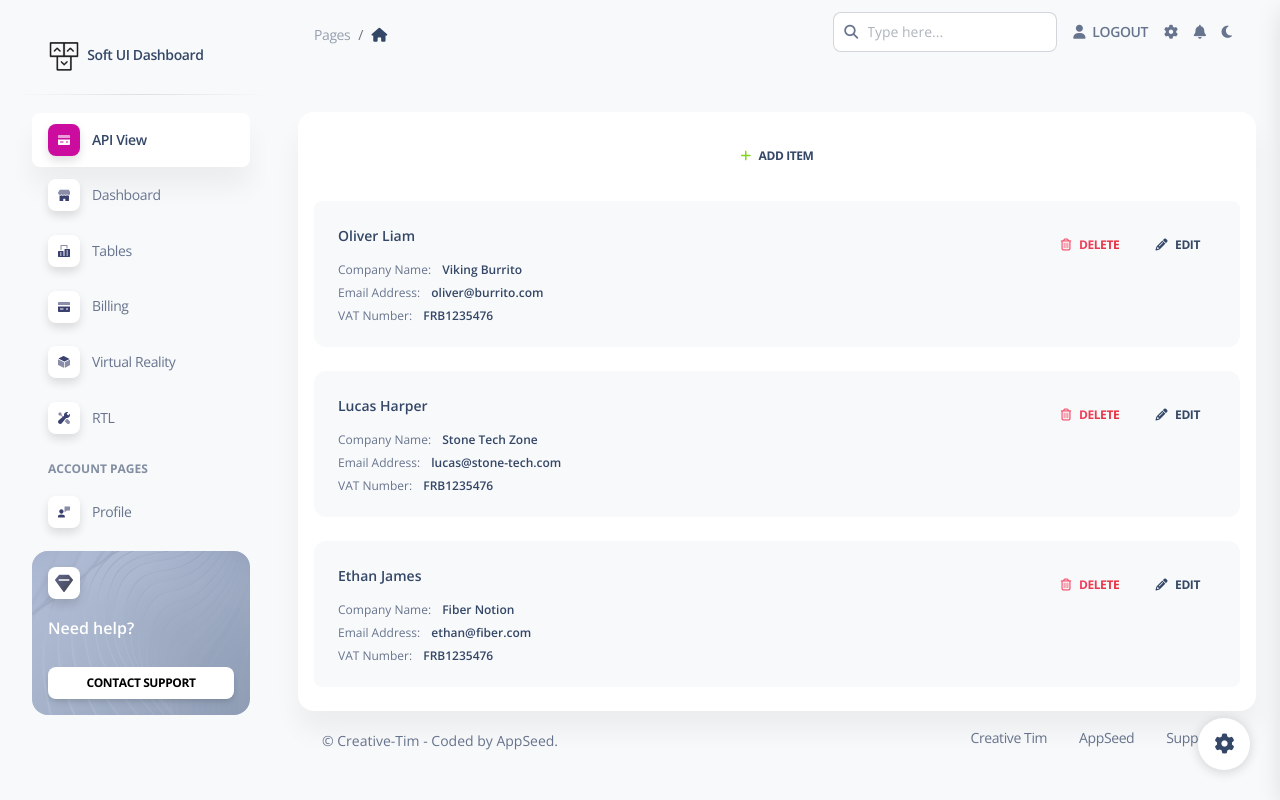
After one commit to app-generator/flask-dynamic-api, a Flask app: page /api-sample.html in a window 1280 px wide. The commit adds this page. Run offline with Flask 2, Linux system fonts and the light colour scheme; the visitor is signed in with stand-in values (Sample User, id 1); some libraries are stand-ins or nearby versions.

Commit message:
Added Sample page for API

```diff
--- /dev/null
+++ b/apps/templates/home/api-sample.html
@@ -0,0 +1,82 @@
+{% extends 'layouts/base.html' %}
+
+{% block title %} API Sample {% endblock title %}
+
+<!-- Specific CSS goes HERE -->
+{% block stylesheets %}{% endblock stylesheets %}
+
+{% block content %}
+
+  <div class="container-fluid py-4">
+
+
+    <div class="row">
+
+      <div class="col-md-12 mt-4">
+        <div class="card">
+          <div class="card-header text-center pb-0 px-3">
+            <h6 class="mb-0">
+                <a class="btn btn-link text-dark px-3 mb-0" href="javascript:;"><i class="fas fa-plus text-success me-2" aria-hidden="true"></i>Add Item</a>
+            </h6>
+          </div>
+          <div class="card-body pt-4 p-3">
+            <ul class="list-group">
+              <li class="list-group-item border-0 d-flex p-4 mb-2 bg-gray-100 border-radius-lg">
+                <div class="d-flex flex-column">
+                  <h6 class="mb-3 text-sm">Oliver Liam</h6>
+                  <span class="mb-2 text-xs">Company Name: <span class="text-dark font-weight-bold ms-sm-2">Viking Burrito</span></span>
+                  <span class="mb-2 text-xs">Email Address: <span class="text-dark ms-sm-2 font-weight-bold">oliver@burrito.com</span></span>
+                  <span class="text-xs">VAT Number: <span class="text-dark ms-sm-2 font-weight-bold">FRB1235476</span></span>
+                </div>
+                <div class="ms-auto text-end">
+                  <a class="btn btn-link text-danger text-gradient px-3 mb-0" href="javascript:;"><i class="far fa-trash-alt me-2"></i>Delete</a>
+                  <a class="btn btn-link text-dark px-3 mb-0" href="javascript:;"><i class="fas fa-pencil-alt text-dark me-2" aria-hidden="true"></i>Edit</a>
+                </div>
+              </li>
+              <li class="list-group-item border-0 d-flex p-4 mb-2 mt-3 bg-gray-100 border-radius-lg">
+                <div class="d-flex flex-column">
+                  <h6 class="mb-3 text-sm">Lucas Harper</h6>
+                  <span class="mb-2 text-xs">Company Name: <span class="text-dark font-weight-bold ms-sm-2">Stone Tech Zone</span></span>
+                  <span class="mb-2 text-xs">Email Address: <span class="text-dark ms-sm-2 font-weight-bold">lucas@stone-tech.com</span></span>
+                  <span class="text-xs">VAT Number: <span class="text-dark ms-sm-2 font-weight-bold">FRB1235476</span></span>
+                </div>
+                <div class="ms-auto text-end">
+                  <a class="btn btn-link text-danger text-gradient px-3 mb-0" href="javascript:;"><i class="far fa-trash-alt me-2"></i>Delete</a>
+                  <a class="btn btn-link text-dark px-3 mb-0" href="javascript:;"><i class="fas fa-pencil-alt text-dark me-2" aria-hidden="true"></i>Edit</a>
+                </div>
+              </li>
+              <li class="list-group-item border-0 d-flex p-4 mb-2 mt-3 bg-gray-100 border-radius-lg">
+                <div class="d-flex flex-column">
+                  <h6 class="mb-3 text-sm">Ethan James</h6>
+                  <span class="mb-2 text-xs">Company Name: <span class="text-dark font-weight-bold ms-sm-2">Fiber Notion</span></span>
+                  <span class="mb-2 text-xs">Email Address: <span class="text-dark ms-sm-2 font-weight-bold">ethan@fiber.com</span></span>
+                  <span class="text-xs">VAT Number: <span class="text-dark ms-sm-2 font-weight-bold">FRB1235476</span></span>
+                </div>
+                <div class="ms-auto text-end">
+                  <a class="btn btn-link text-danger text-gradient px-3 mb-0" href="javascript:;"><i class="far fa-trash-alt me-2"></i>Delete</a>
+                  <a class="btn btn-link text-dark px-3 mb-0" href="javascript:;"><i class="fas fa-pencil-alt text-dark me-2" aria-hidden="true"></i>Edit</a>
+                </div>
+              </li>
+            </ul>
+          </div>
+        </div>
+      </div>
+
+    </div>
+
+    {% include "includes/footer.html" %}
+
+  </div>
+
+{% endblock content %}
+
+<!-- Specific JS goes HERE -->
+{% block javascripts %}
+
+<script>
+
+    // CODE here
+
+</script>
+
+{% endblock javascripts %}
--- a/apps/templates/includes/sidebar.html
+++ b/apps/templates/includes/sidebar.html
@@ -9,6 +9,26 @@
     <hr class="horizontal dark mt-0">
     <div class="collapse navbar-collapse  w-auto " id="sidenav-collapse-main">
       <ul class="navbar-nav">
+        <li class="nav-item">
+          <a class="nav-link {% if 'api' in segment %} active {% endif %}" href="/api-sample.html">
+            <div class="icon icon-shape icon-sm shadow border-radius-md bg-white text-center me-2 d-flex align-items-center justify-content-center">
+              <svg width="12px" height="12px" viewBox="0 0 43 36" version="1.1" xmlns="http://www.w3.org/2000/svg" xmlns:xlink="http://www.w3.org/1999/xlink">
+                <title>credit-card</title>
+                <g stroke="none" stroke-width="1" fill="none" fill-rule="evenodd">
+                  <g transform="translate(-2169.000000, -745.000000)" fill="#FFFFFF" fill-rule="nonzero">
+                    <g transform="translate(1716.000000, 291.000000)">
+                      <g transform="translate(453.000000, 454.000000)">
+                        <path class="color-background opacity-6" d="M43,10.7482083 L43,3.58333333 C43,1.60354167 41.3964583,0 39.4166667,0 L3.58333333,0 C1.60354167,0 0,1.60354167 0,3.58333333 L0,10.7482083 L43,10.7482083 Z"></path>
+                        <path class="color-background" d="M0,16.125 L0,32.25 C0,34.2297917 1.60354167,35.8333333 3.58333333,35.8333333 L39.4166667,35.8333333 C41.3964583,35.8333333 43,34.2297917 43,32.25 L43,16.125 L0,16.125 Z M19.7083333,26.875 L7.16666667,26.875 L7.16666667,23.2916667 L19.7083333,23.2916667 L19.7083333,26.875 Z M35.8333333,26.875 L28.6666667,26.875 L28.6666667,23.2916667 L35.8333333,23.2916667 L35.8333333,26.875 Z"></path>
+                      </g>
+                    </g>
+                  </g>
+                </g>
+              </svg>
+            </div>
+            <span class="nav-link-text ms-1">API View</span>
+          </a>
+        </li>
         <li class="nav-item">
           <a class="nav-link {% if 'index' in segment %} active {% endif %}" href="/index.html">
             <div class="icon icon-shape icon-sm shadow border-radius-md bg-white text-center me-2 d-flex align-items-center justify-content-center">
```
